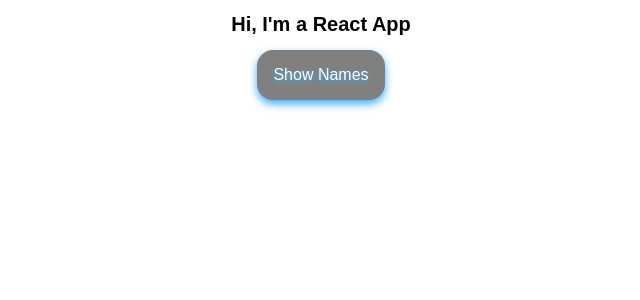
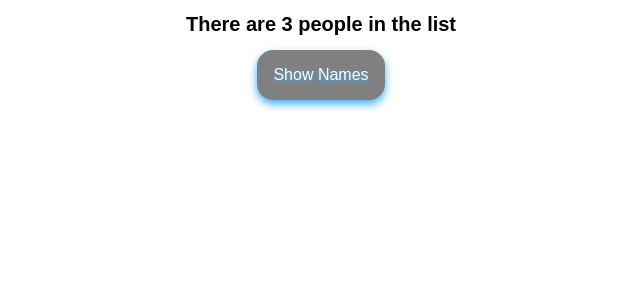
Before and after one commit to MatthiasBakken/react-complete-guide, a React (Create React App) app: page / in a window 1280 px wide. Shown: the top 300 px of the page, without its empty margins (319-959 px from the left). Built offline with nearby package versions, Linux system fonts and the light colour scheme.

Commit message:
dynamically changing header title based on number of people in list and also changing css class based on number of people in list

```diff
--- a/src/App.css
+++ b/src/App.css
@@ -22,3 +22,11 @@ button:hover {
 button:focus {
   outline: none;
 }
+
+.one-person {
+  color: orange;
+}
+
+.no-people {
+  color: red;
+}
--- a/src/App.js
+++ b/src/App.js
@@ -105,7 +105,11 @@ class App extends Component {
 
     return (
       <div className="App">
-        <h1>Hi, I'm a React App</h1>
+        <h1
+          className={this.state.persons.length === 1 ? `one-person` : this.state.persons.length < 1 ? `no-people` : null}
+        >
+          {this.state.persons.length !== 1 ? `There are ${this.state.persons.length} people in the list` : `There is 1 person in the list`}
+        </h1>
         <button
           onClick={handler}
         >
```
